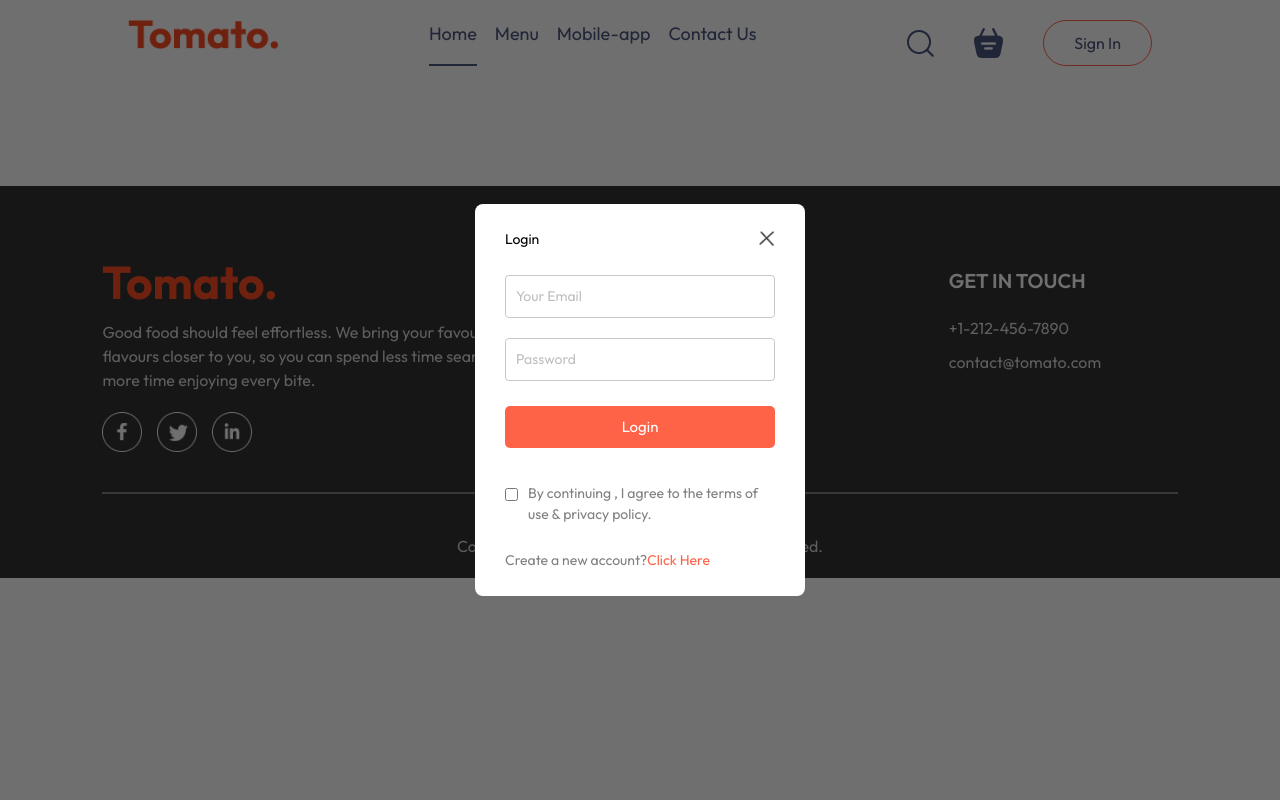
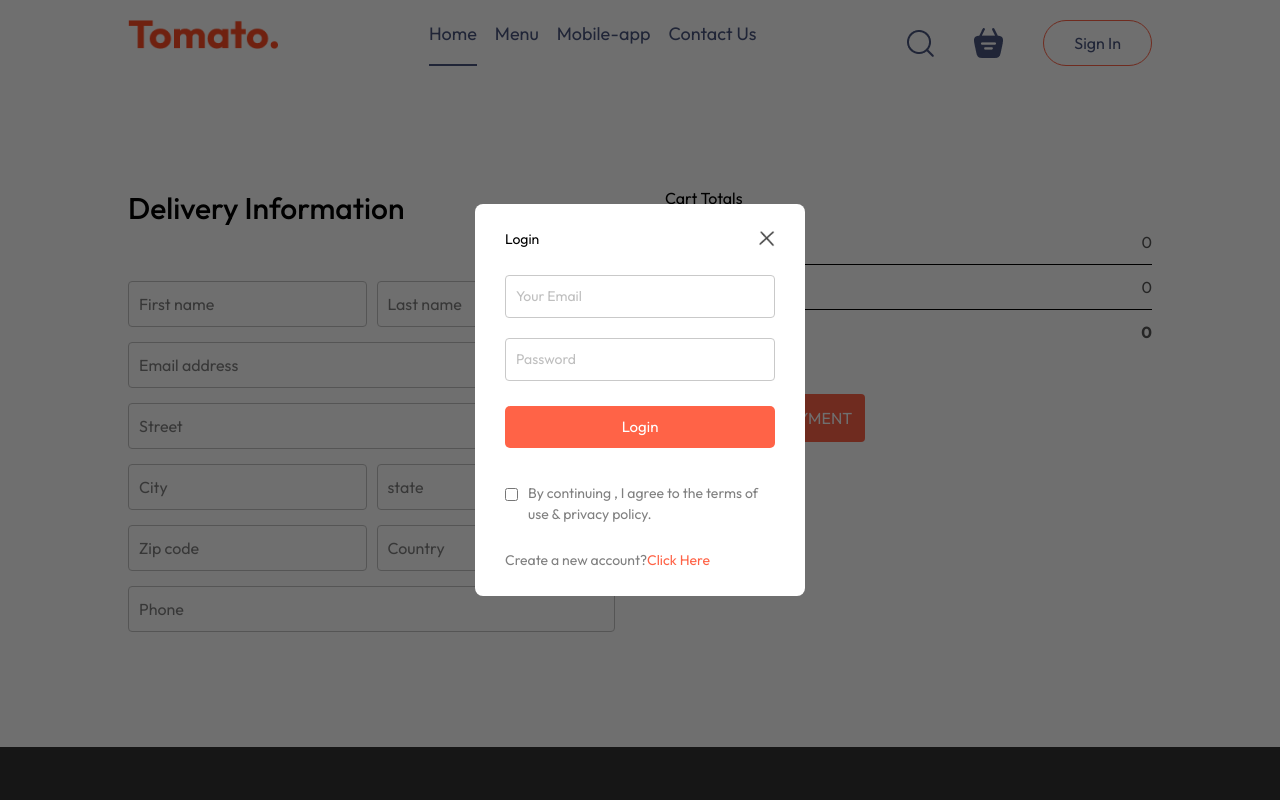
Before and after one commit to SettipalliLikhitha/Food-Delivery, a React (Vite) app: page /order in a window 1280 px wide. Shown: the top 800 px of the page. Built offline with nearby package versions, Linux system fonts and the light colour scheme.

Commit message:
Implement Place order page

```diff
--- a/src/pages/Cart/Cart.jsx
+++ b/src/pages/Cart/Cart.jsx
@@ -1,9 +1,13 @@
 import React, { useContext } from 'react'
 import './Cart.css'
 import { StoreContext } from '../../context/StoreContext'
+import { useNavigate } from 'react-router-dom';
 
 const Cart = () => {
-  const {cartItems, food_list, removeFromCart, getTotalCartAmount} = useContext(StoreContext)
+  const {cartItems, food_list, removeFromCart, getTotalCartAmount} = useContext(StoreContext);
+
+  const navigate = useNavigate();
+
   return (
     <div className='cart'>
         <div className="cart-items">
@@ -46,15 +50,15 @@
                 <hr />
                 <div className="cart-total-details">
                   <p>Delivery Fee</p>
-                  <p>{2}</p>
+                  <p>{getTotalCartAmount() === 0 ? 0: 2}</p>
                 </div>
                 <hr />
                 <div className="cart-total-details">
                   <b>Total</b>
-                  <b>{getTotalCartAmount() + 2}</b>
+                  <b>{getTotalCartAmount() === 0 ? 0 : getTotalCartAmount() + 2}</b>
                 </div>
               </div>
-              <button>PROCEED TO CHECKOUT</button>
+              <button onClick={() => navigate('/order')}>PROCEED TO CHECKOUT</button>
             </div>
             <div className="cart-promocode">
               <div>
--- a/src/pages/PlaceOrder/PlaceOrder.css
+++ b/src/pages/PlaceOrder/PlaceOrder.css
@@ -0,0 +1,39 @@
+.place-order{
+  display: flex;
+  justify-content: space-between;
+align-items: start;
+  gap: 50px;
+  margin-top: 100px;
+}
+.place-order-left{
+    width: 100%;
+    max-width: max(30%, 500px);
+}
+
+.place-order-left .title{
+    font-size: 30px;
+    font-weight: 500;
+    margin-bottom: 50px;
+
+}
+.place-order-left input{
+    margin-bottom: 15px;
+    width: 100%;
+    padding: 10px;
+    border: 1px solid #c5c5c5;
+    outline-color: tomato;
+    border-radius: 4px;
+
+}
+.place-order-left .multifields{
+    display: flex;
+    gap: 10px;
+}
+
+.place-order-right{
+    width: 100%;
+    max-width: max(40%, 500px);
+}
+.place-order .cart-total button{
+    margin-top: 30px;
+}
--- a/src/pages/PlaceOrder/PlaceOrder.jsx
+++ b/src/pages/PlaceOrder/PlaceOrder.jsx
@@ -1,10 +1,52 @@
-import React from 'react'
+import React, { useContext } from 'react'
 import './PlaceOrder.css'
+import { StoreContext } from '../../context/StoreContext'
 const PlaceOrder = () => {
+  const {getTotalCartAmount} = useContext(StoreContext)
   return (
-    <div>
+    <form className='place-order'>
+        <div className="place-order-left">
+           <p className='title'>Delivery Information</p>
+           <div className="multifields">
+            <input type="text" placeholder='First name'/>
+            <input type="text" placeholder='Last name'/>
+           </div>
+           <input type="email" placeholder='Email address' />
+           <input type="text" placeholder='Street' />
+              <div className="multifields">
+            <input type="text" placeholder='City'/>
+            <input type="text" placeholder='state'/>
+              </div>
+              <div className="multifields">
+            <input type="text" placeholder='Zip code'/>
+            <input type="text" placeholder='Country'/>
+              </div>
+              <input type="text" placeholder='Phone' />
 
-    </div>
+        </div>
+        <div className="place-order-right">
+            <div className="cart-total">
+                <h2>Cart Totals</h2>
+              <div>
+                <div className="cart-total-details">
+                  <p>Subtotal</p>
+                  <p>{getTotalCartAmount()}</p>
+                </div>
+                <hr />
+                <div className="cart-total-details">
+                  <p>Delivery Fee</p>
+                  <p>{getTotalCartAmount() === 0 ? 0: 2}</p>
+                </div>
+                <hr />
+                <div className="cart-total-details">
+                  <b>Total</b>
+                  <b>{getTotalCartAmount() === 0 ? 0 : getTotalCartAmount() + 2}</b>
+                </div>
+              </div>
+              <button>PROCEED TO PAYMENT</button>
+            </div>
+        </div>
+    </form>
   )
 }
 
```
